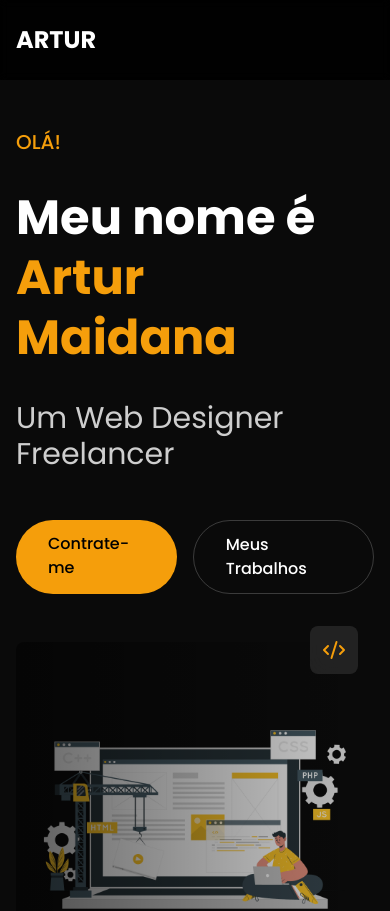
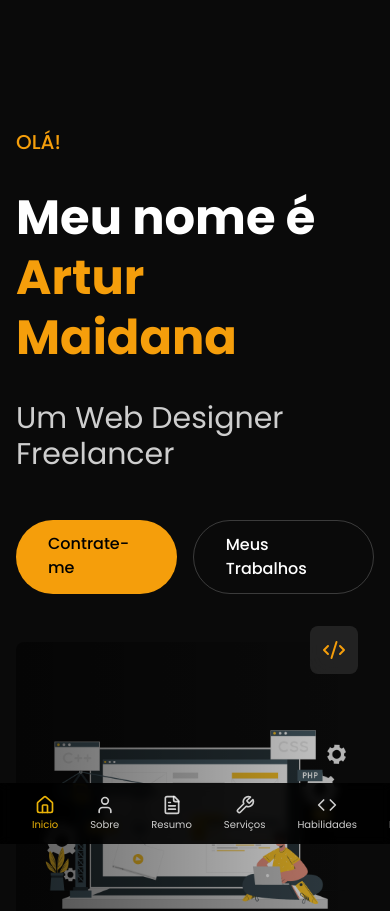
Before and after one commit to ArturMaidana/meu-portfolio, a Next.js app: page / in a window 390 px wide. Shown: the top 911 px of the page. Built offline with nearby package versions, Linux system fonts and the light colour scheme.

Commit message:
Ajustando Responsividade
Adicionei uma navbar estilo aplicativo para ser acionada sempre que estiver em um dispositivo móvel

```diff
--- a/app/components/Navbar.tsx
+++ b/app/components/Navbar.tsx
@@ -1,10 +1,22 @@
 "use client";
-
-import Link from "next/link";
-import { useState, useEffect } from "react";
+import React, { useState, useEffect } from "react";
+import {
+  Home,
+  User,
+  FileText,
+  Briefcase,
+  Code,
+  Wrench,
+  Mail,
+} from "lucide-react";
 
 export default function Navbar() {
-  const [activeSection, setActiveSection] = useState<string | null>(null);
+  const [activeSection, setActiveSection] = useState<string>("inicio");
+
+  // Função para atualizar a seção ativa ao clicar em um link
+  const handleLinkClick = (section: string) => {
+    setActiveSection(section);
+  };
 
   useEffect(() => {
     const handleScroll = () => {
@@ -17,19 +29,31 @@ export default function Navbar() {
         "projetos",
         "contato",
       ];
-      let currentSection = null;
+
+      let closestSection = null;
+      let closestDistance = Infinity;
 
       for (const section of sections) {
         const element = document.getElementById(section);
         if (element) {
           const rect = element.getBoundingClientRect();
+          const distance = Math.abs(rect.top); // Distância do topo da seção ao topo da viewport
+
+          // Verifica se a seção está visível na viewport
           if (rect.top <= 100 && rect.bottom >= 100) {
-            currentSection = section;
-            break;
+            // Se a distância for menor que a mais próxima, atualiza a seção ativa
+            if (distance < closestDistance) {
+              closestSection = section;
+              closestDistance = distance;
             }
           }
         }
-      setActiveSection(currentSection);
+      }
+
+      // Atualiza a seção ativa apenas se uma seção válida for encontrada
+      if (closestSection) {
+        setActiveSection(closestSection);
+      }
     };
 
     window.addEventListener("scroll", handleScroll);
@@ -37,25 +61,28 @@ export default function Navbar() {
   }, []);
 
   const links = [
-    { href: "#inicio", label: "Inicio" },
-    { href: "#sobre", label: "Sobre" },
-    { href: "#resumo", label: "Resumo" },
-    { href: "#servicos", label: "Serviços" },
-    { href: "#habilidades", label: "Habilidades" },
-    { href: "#projects", label: "Projetos" },
-    { href: "#contato", label: "Contato" },
+    { href: "#inicio", label: "Inicio", icon: Home },
+    { href: "#sobre", label: "Sobre", icon: User },
+    { href: "#resumo", label: "Resumo", icon: FileText },
+    { href: "#servicos", label: "Serviços", icon: Wrench },
+    { href: "#habilidades", label: "Habilidades", icon: Code },
+    { href: "#projetos", label: "Projetos", icon: Briefcase },
+    { href: "#contato", label: "Contato", icon: Mail },
   ];
 
   return (
-    <nav className="fixed w-full top-0 z-50 bg-black/90 backdrop-blur-sm">
+    <div>
+      {/* Desktop Navigation */}
+      <nav className="fixed w-full top-0 z-50 bg-black/90 backdrop-blur-sm hidden md:block">
         <div className="max-w-7xl mx-auto px-4 sm:px-6 lg:px-8">
           <div className="flex items-center justify-between h-20">
-          <div className="text-2xl font-bold">ARTUR</div>
-          <div className="hidden md:flex space-x-8">
+            <div className="text-2xl font-bold text-white">ARTUR</div>
+            <div className="flex space-x-8">
               {links.map(({ href, label }) => (
-              <Link
+                <a
                   key={href}
                   href={href}
+                  onClick={() => handleLinkClick(href.replace("#", ""))}
                   className={`text-white/80 transition-colors duration-300 ${
                     activeSection === href.replace("#", "")
                       ? "text-yellow-500 font-semibold"
@@ -63,11 +90,35 @@ export default function Navbar() {
                   }`}
                 >
                   {label}
-              </Link>
+                </a>
               ))}
             </div>
           </div>
         </div>
       </nav>
+
+      {/* Mobile Navigation */}
+      <nav className="fixed bottom-0 w-full z-50 bg-black/90 backdrop-blur-sm md:hidden">
+        <div className="overflow-x-auto scrollbar-hide">
+          <div className="flex items-center px-4 py-2 min-w-max">
+            {links.map(({ href, label, icon: Icon }) => (
+              <a
+                key={href}
+                href={href}
+                onClick={() => handleLinkClick(href.replace("#", ""))}
+                className={`flex flex-col items-center px-4 py-1 ${
+                  activeSection === href.replace("#", "")
+                    ? "text-yellow-500"
+                    : "text-white/80"
+                }`}
+              >
+                <Icon className="w-5 h-5 mb-0.5" />
+                <span className="text-[10px]">{label}</span>
+              </a>
+            ))}
+          </div>
+        </div>
+      </nav>
+    </div>
   );
 }
--- a/app/components/Projects.tsx
+++ b/app/components/Projects.tsx
@@ -35,17 +35,8 @@ const projects: Project[] = [
     description:
       "Desenvolvido para auxiliar os gabinetes da Defensoria Pública de Mato Grosso, o assistente de gabinete reúne ferramentas essenciais para otimizar o trabalho dos defensores e suas equipes. Com transcrição automatizada, inteligência artificial e consulta rápida de processos, o serviço facilita o acesso a informações e melhora a produtividade no dia a dia.",
     image: "/images/gabinete.png",
-    details: [
-      "Transcrições",
-      "IA para defensores",
-      "Consulta de Processos",
-    ],
-    gallery: [
-      "/images/01.png",
-      "/images/02.png",
-      "/images/03.png",
-
-    ],
+    details: ["Transcrições", "IA para defensores", "Consulta de Processos"],
+    gallery: ["/images/01.png", "/images/02.png", "/images/03.png"],
   },
   {
     id: 3,
@@ -60,11 +51,8 @@ const projects: Project[] = [
       "Avisos pendentes",
       "Dúvidas do Jurídico ",
       "Ementário",
-
     ],
-    gallery: [
-      "images/BannerMobile.png"
-    ],
+    gallery: ["images/BannerMobile.png"],
   },
   {
     id: 4,
@@ -94,11 +82,9 @@ const projects: Project[] = [
       "Dúvidas do Jurídico ",
       "Ementário",
       "Inteligência Artificial",
-      "Notícias Internas"
+      "Notícias Internas",
     ],
-    gallery: [
-      "images/HomeServidor.png",
-    ],
+    gallery: ["images/HomeServidor.png"],
   },
   {
     id: 6,
@@ -149,7 +135,7 @@ function Drawer() {
   }, [selectedProject]);
 
   return (
-    <div id="projects" className="min-h-screen text-white">
+    <div id="projetos" className="min-h-screen text-white">
       <section className="max-w-7xl mx-auto px-4 sm:px-6 lg:px-8 py-16">
         <div className="text-center mb-12">
           <h2 className="text-4xl font-bold mb-4">Projetos</h2>
@@ -186,8 +172,9 @@ function Drawer() {
         <div className="fixed inset-0 bg-black/50 z-50">
           <div
             ref={drawerRef}
-            className={`absolute right-0 top-0 h-full w-full max-w-2xl bg-zinc-900 shadow-lg transform transition-all duration-300 ease-in-out ${isOpening ? "translate-x-0" : "translate-x-full"
-              }`}
+            className={`absolute right-0 top-0 h-full w-full max-w-2xl bg-zinc-900 shadow-lg transform transition-all duration-300 ease-in-out ${
+              isOpening ? "translate-x-0" : "translate-x-full"
+            }`}
           >
             <div className="h-full overflow-y-auto">
               <div className="p-6">
--- a/app/globals.css
+++ b/app/globals.css
@@ -19,3 +19,18 @@ body {
   background: var(--background);
   font-family: var(--font-poppins), sans-serif;
 }
+
+/* Hide scrollbar for Chrome, Safari and Opera */
+.scrollbar-hide::-webkit-scrollbar {
+  display: none;
+}
+
+/* Hide scrollbar for IE, Edge and Firefox */
+.scrollbar-hide {
+  -ms-overflow-style: none; /* IE and Edge */
+  scrollbar-width: none; /* Firefox */
+}
+
+html {
+  scroll-behavior: smooth;
+}
```
Lines whose indentation alone changed are shown as unchanged.
